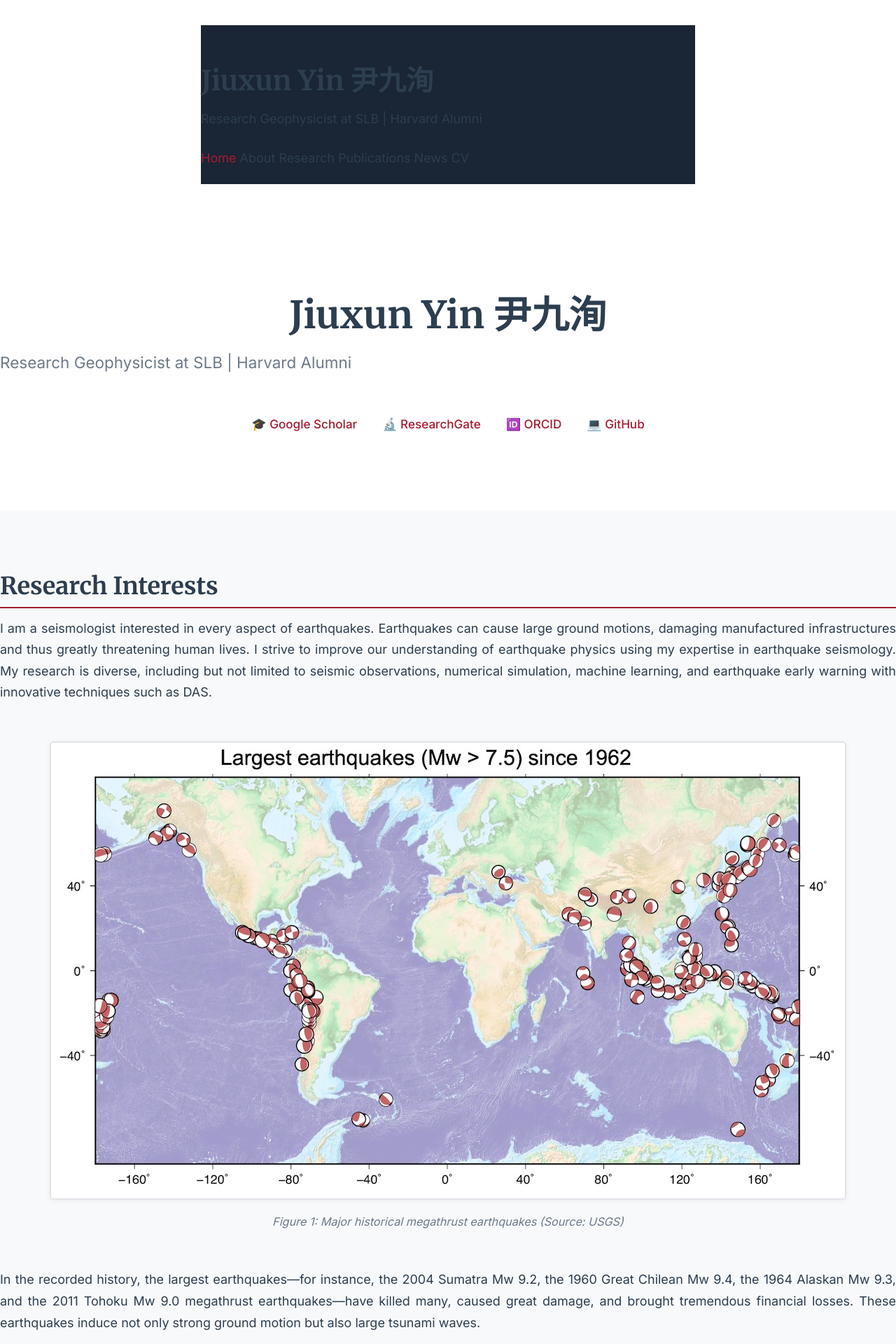
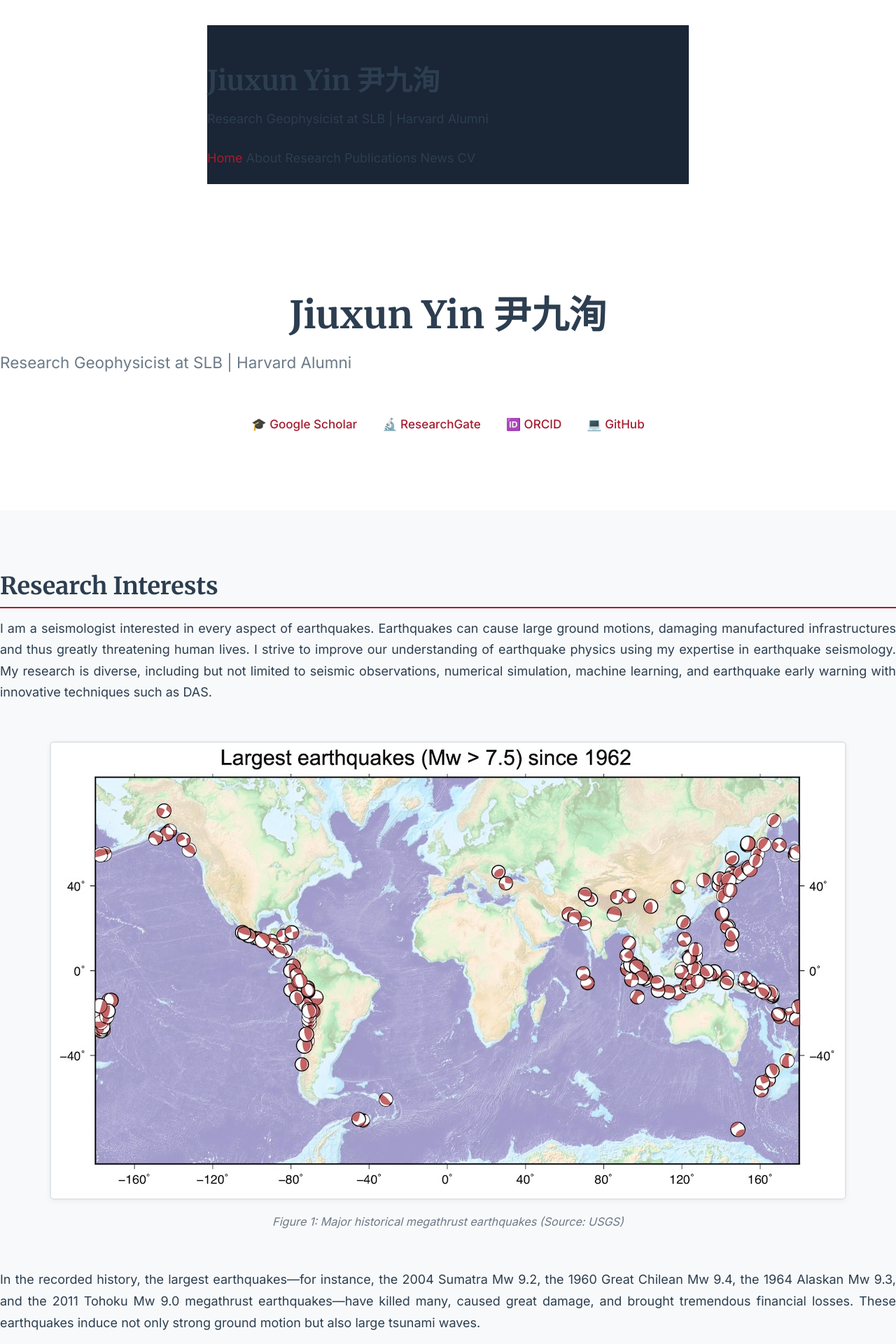
Before and after one commit to yinjiuxun/yinjiuxun.github.io, a Jekyll site: the page built from index.md, in a window 1280 px wide. Shown: the top 1920 px of the page at 70% size. Built offline with Jekyll 4.4.1, drawn with Linux system fonts in a browser that asks for light colours.

Commit message:
Increase horizontal whitespace: use --spacing-unit for site-container padding

```diff
--- a/assets/css/styles.scss
+++ b/assets/css/styles.scss
@@ -7,7 +7,7 @@
 .site-container {
     max-width: var(--container-width);
     margin: 2rem auto;
-    padding: 0 1.5rem;
+    padding: 0 var(--spacing-unit);
 }
 
 .site-header {
@@ -32,6 +32,6 @@
 @media (max-width: 680px) {
     .site-container {
         margin: 1.5rem auto;
-        padding: 0 1rem;
+        padding: 0 calc(var(--spacing-unit) / 2);
     }
 }
```
